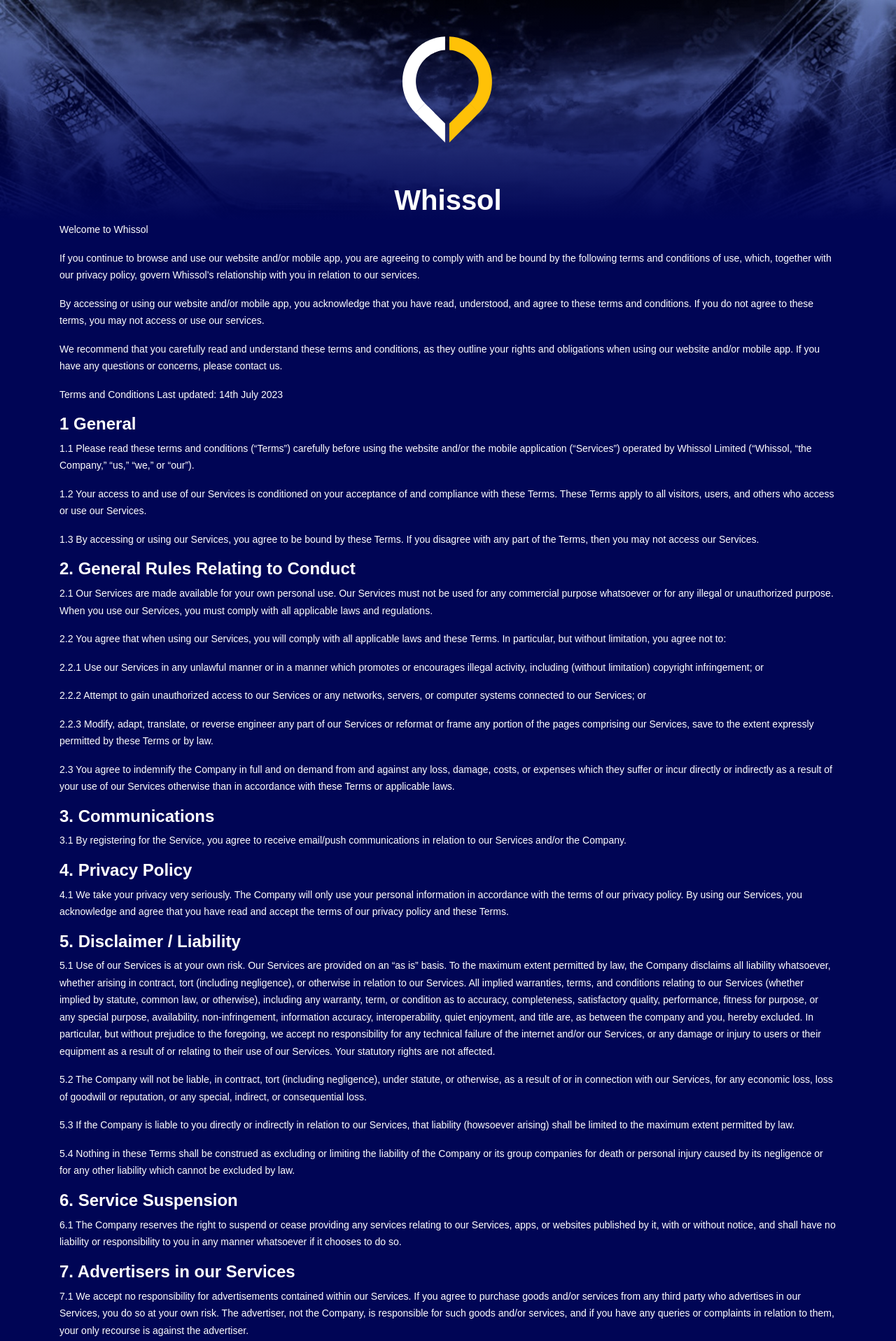
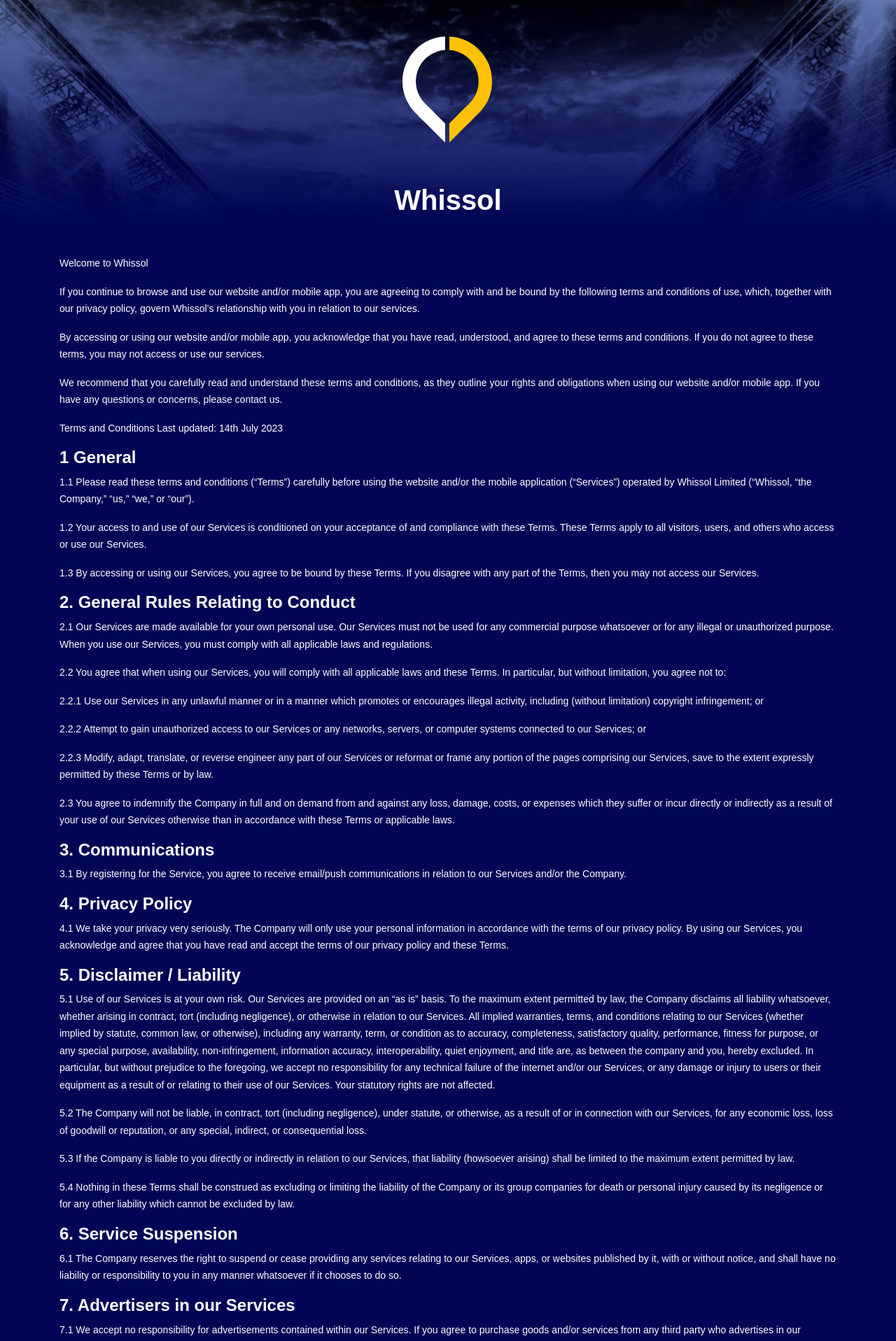
Before and after one commit to dbbill/dbbill.github.io, a Jekyll site: the page built from termsandconditions.md, in a window 1280 px wide. Shown: the top 1917 px of the page at 70% size. Built offline with Jekyll 4.4.1, drawn with Linux system fonts in a browser that asks for light colours; nearby versions of some CDN libraries; some web fonts are replaced.

Commit message:
Update legal.html

```diff
--- a/_layouts/legal.html
+++ b/_layouts/legal.html
@@ -4,7 +4,7 @@ layout: default
 
 <section class="legal">
   {% include header.html %}
-  <div class="container">
+  <div class="container py-5">
     {{ content }}
   </div>
 </section>
```
